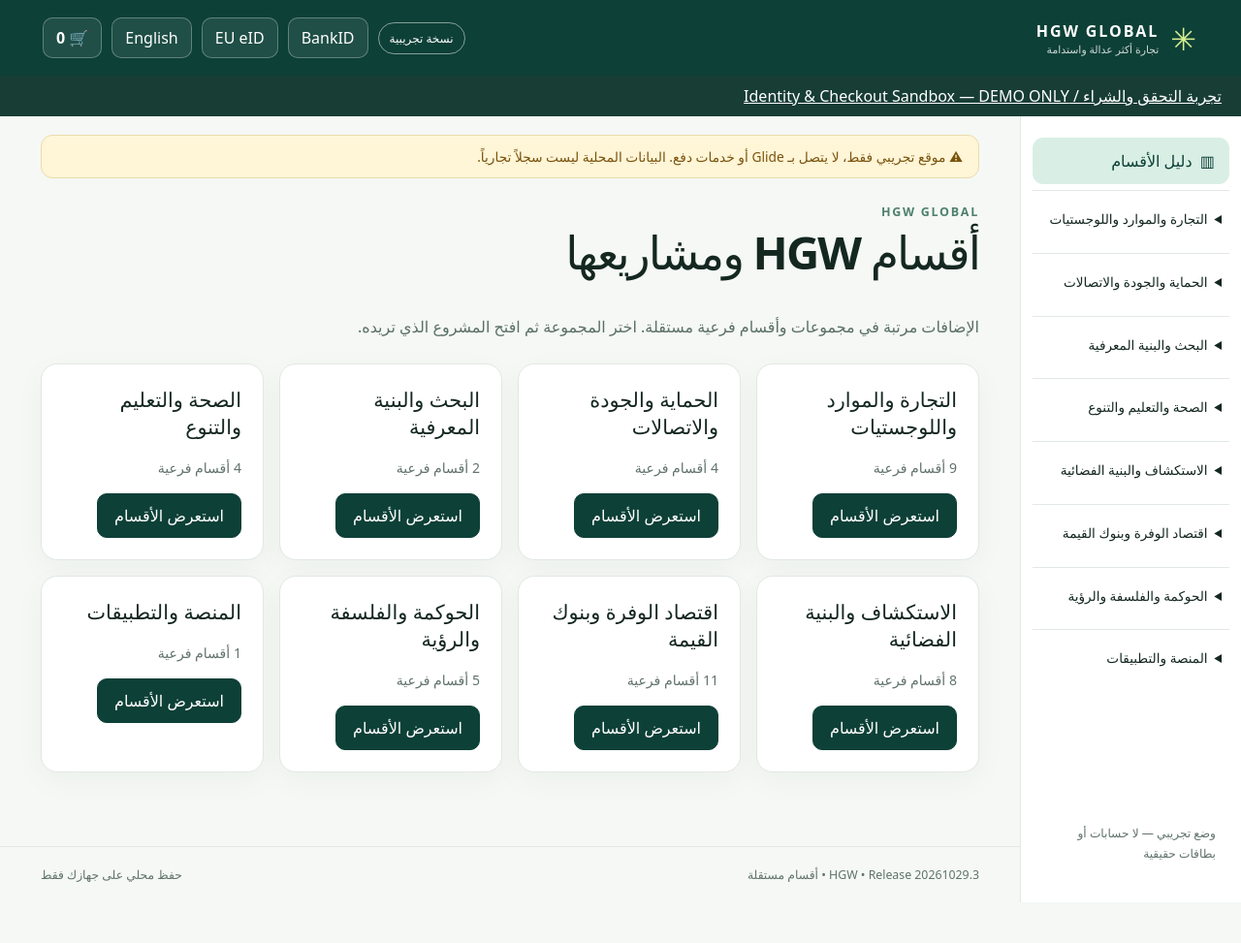
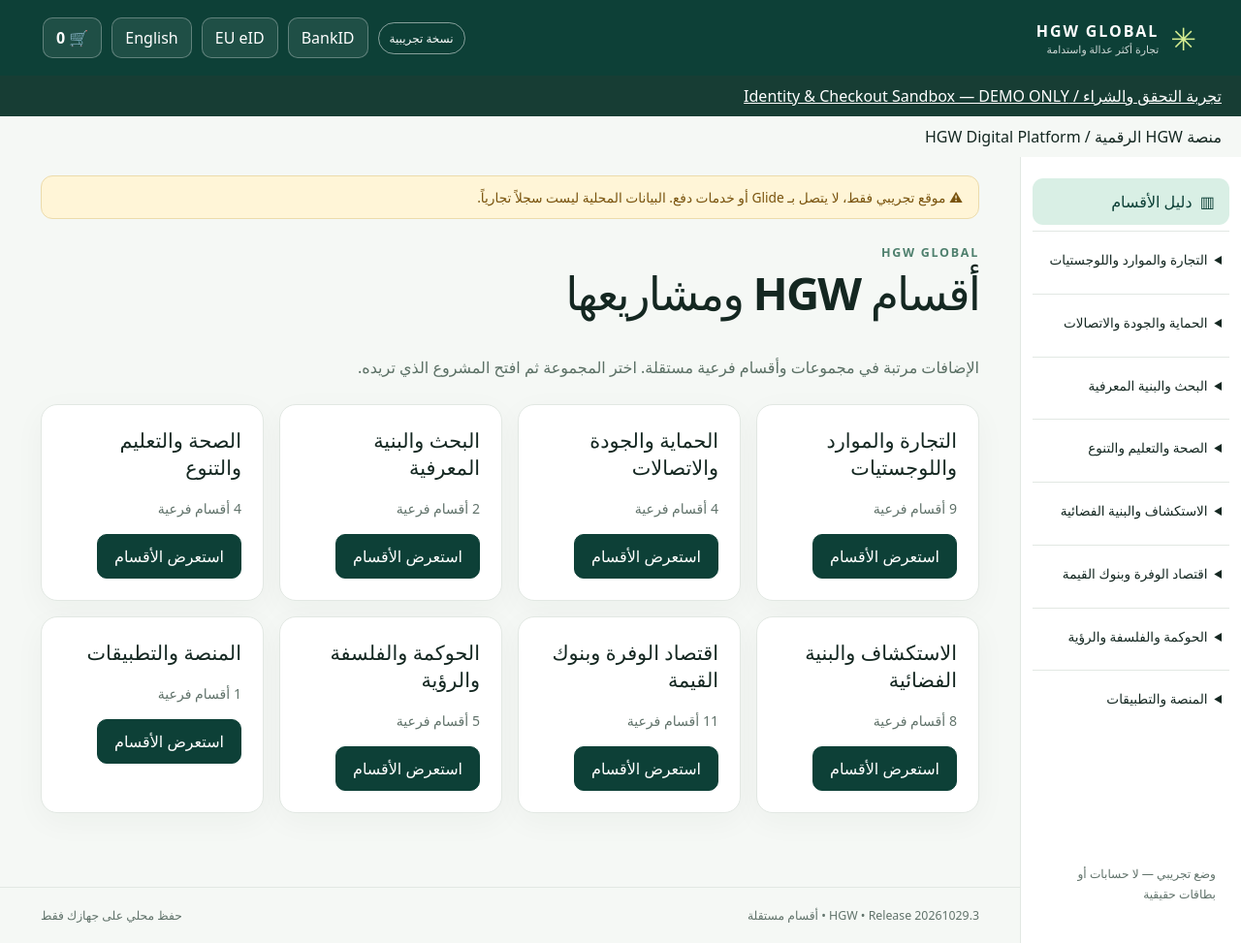
Before and after one commit to HGW-Online/Eco-smart-mall, a plain HTML site: page site/index.html in a window 1280 px wide. Shown: the whole page at 97% size. Before the commit the page ends 931 px from the top, so only its background shows below. Drawn offline with Linux system fonts and the light colour scheme.

Commit message:
Add HGW digital platform index.html

```diff
--- a/site/index.html
+++ b/site/index.html
@@ -18,6 +18,7 @@
   <div class="header-actions"><span class="demo-label" data-i18n="demo">نسخة تجريبية</span><button id="bankidLogin" class="light-btn" type="button" aria-haspopup="dialog">BankID</button><button id="euEidLogin" class="light-btn" type="button" aria-haspopup="dialog" aria-label="European electronic identity">EU eID</button><button id="lang" class="light-btn" type="button">English</button><button id="cartBtn" class="light-btn" type="button" aria-label="Cart">🛒 <b id="cartCount">0</b></button></div>
 </header>
 <div style="padding:10px 20px;background:#173d34;color:#fff"><a style="color:#fff;text-decoration:underline" href="./checkout-sandbox.html">تجربة التحقق والشراء / Identity & Checkout Sandbox — DEMO ONLY</a></div>
+<div style="padding:10px 20px"><a href="./workbench.html">منصة HGW الرقمية / HGW Digital Platform</a></div>
 <div class="app-shell">
   <aside class="sidebar" aria-label="Navigation"><nav id="nav"></nav><div class="sidefoot" id="sidefoot">لا توجد مدفوعات حقيقية أو حسابات عملاء</div></aside>
   <div class="mainwrap">
```
